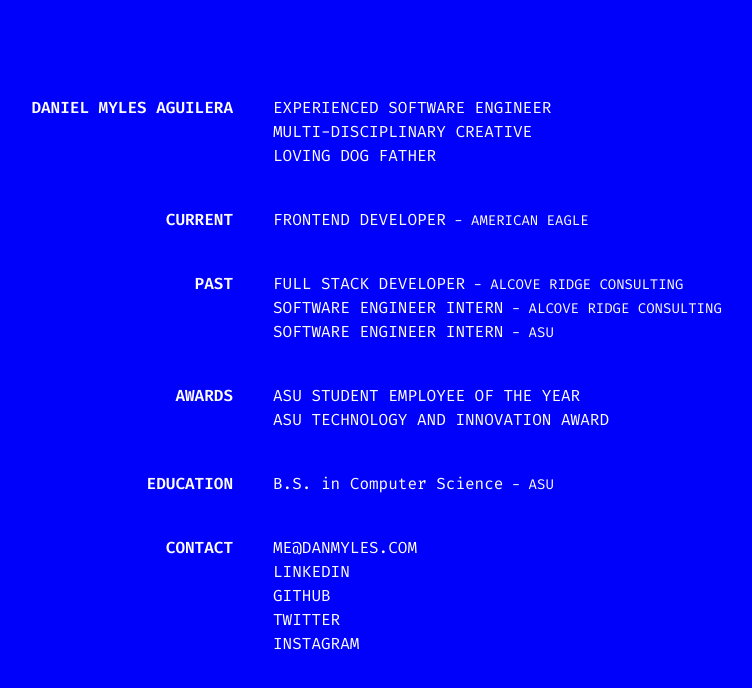
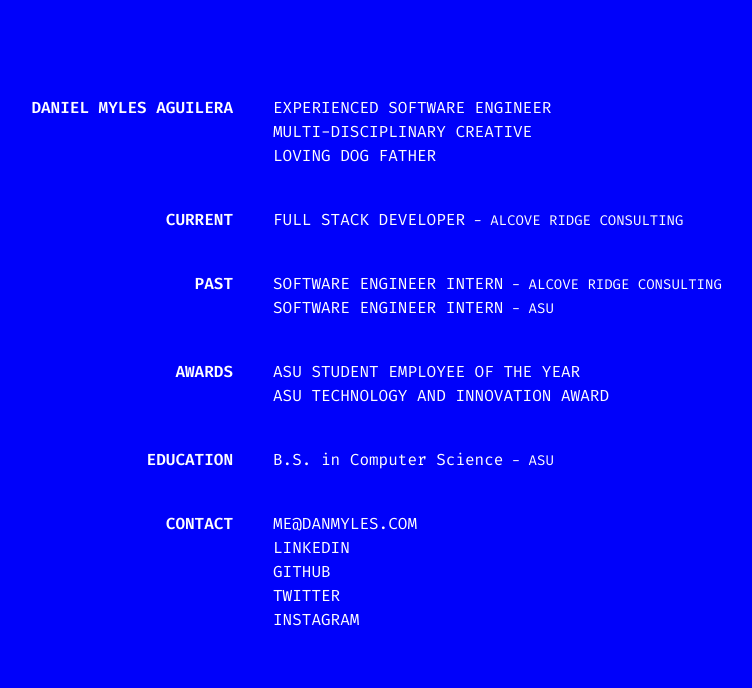
Before and after one commit to dan-myles/personal-website, a Next.js app: page / in a window 1280 px wide. Shown: the top 688 px of the page, without its empty margins (215-967 px from the left). Built offline with nearby package versions, Linux system fonts and the light colour scheme.

Commit message:
updating website :D

```diff
--- a/src/app/page.tsx
+++ b/src/app/page.tsx
@@ -14,17 +14,13 @@
         <p className="font-semibold text-right">CURRENT</p>
         <div>
           <p>
-            FRONTEND DEVELOPER
-            <span className="text-sm"> - AMERICAN EAGLE</span>
+            FULL STACK DEVELOPER
+            <span className="text-sm"> - ALCOVE RIDGE CONSULTING</span>
           </p>
         </div>
 
         <p className="font-semibold text-right">PAST</p>
         <div>
-          <p>
-            FULL STACK DEVELOPER
-            <span className="text-sm"> - ALCOVE RIDGE CONSULTING</span>
-          </p>
           <p>
             SOFTWARE ENGINEER INTERN
             <span className="text-sm"> - ALCOVE RIDGE CONSULTING</span>
```
